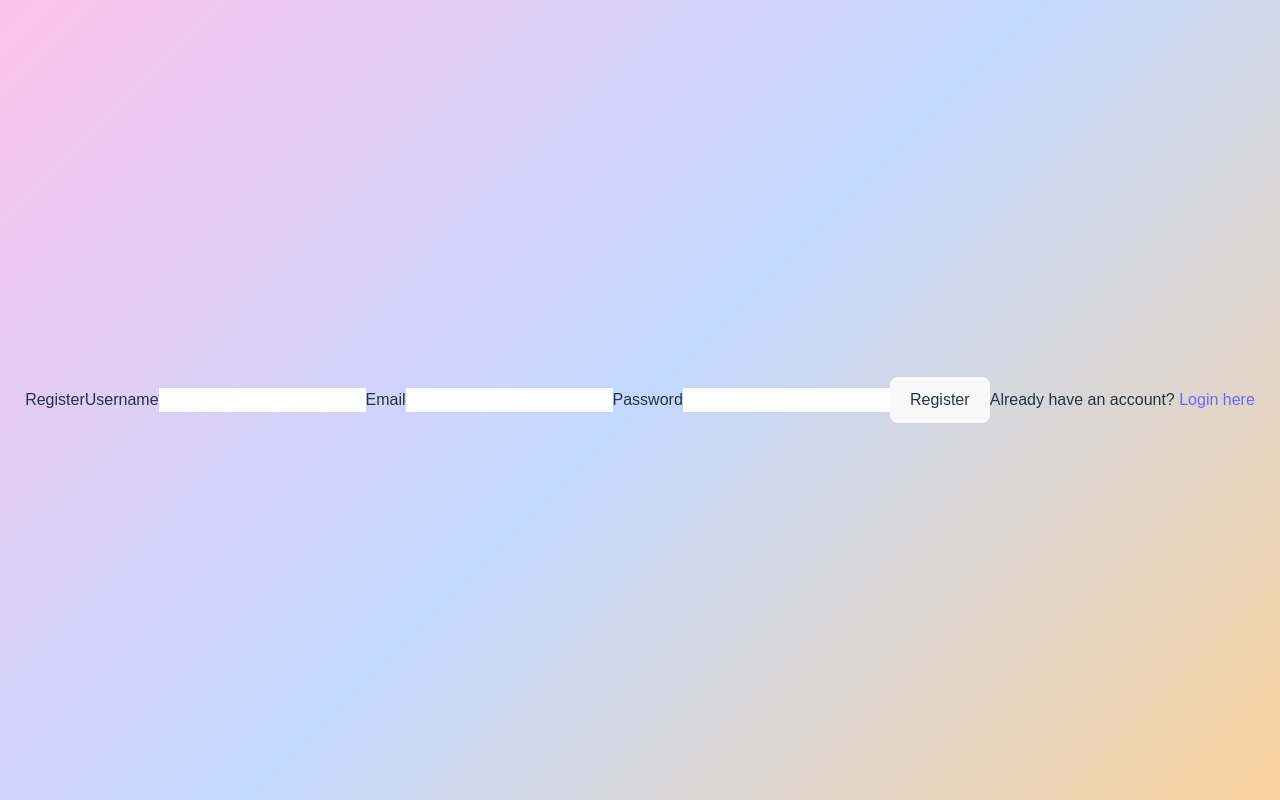
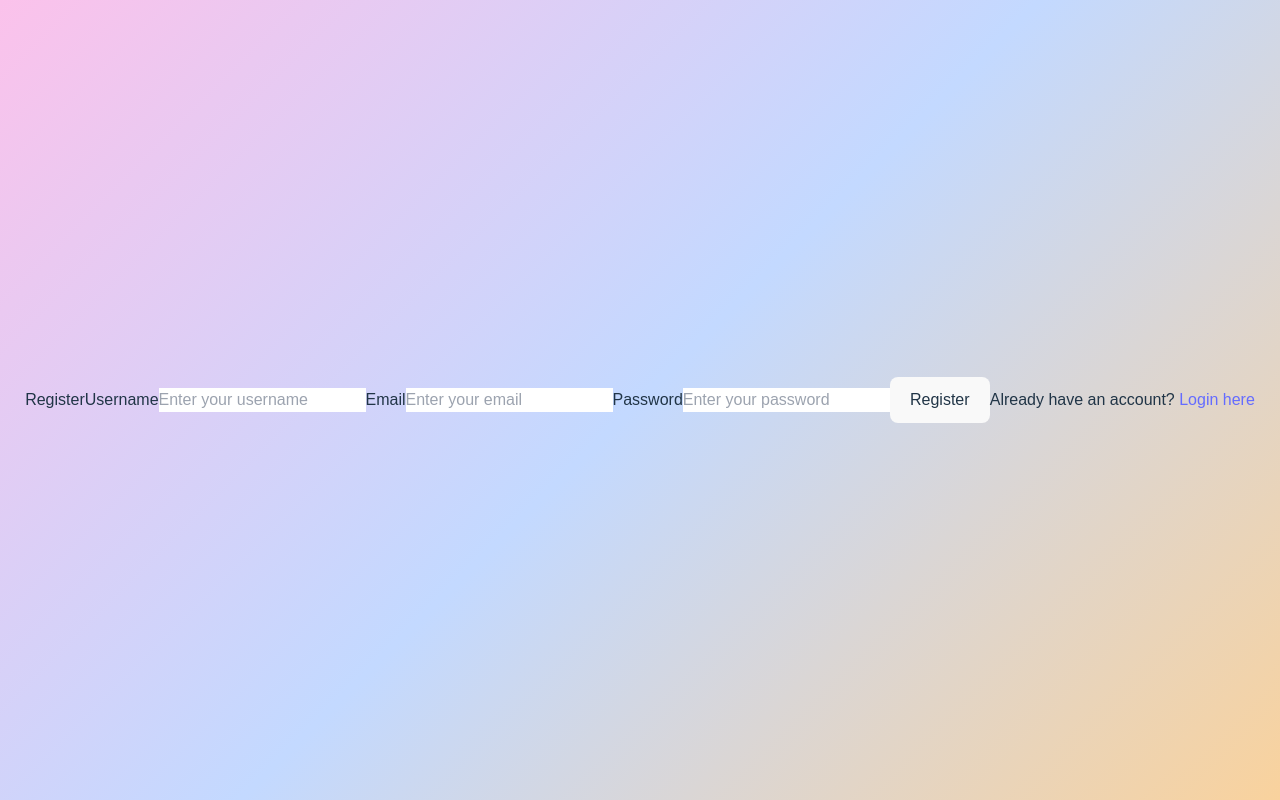
Before and after one commit to allamsettykruthika/matty-mvp, a React (Vite) app in the folder client/: page /register in a window 1280 px wide. Built offline with nearby package versions, Linux system fonts and the light colour scheme.

Commit message:
Fix login and register pages

```diff
--- a/client/src/pages/Login.jsx
+++ b/client/src/pages/Login.jsx
@@ -1,6 +1,6 @@
 import { useState } from "react";
 import { useNavigate, Link } from "react-router-dom";
-import "./Login.css"; // Make sure this file exists and has your styles
+import "./Login.css";
 
 export default function Login() {
   const [email, setEmail] = useState("");
@@ -13,9 +13,11 @@ export default function Login() {
     setError("");
 
     if (!import.meta.env.VITE_API_URL) {
-      setError("API URL not set. Check .env file!");
+      setError("API URL not defined! Check your .env file.");
       return;
     }
+
+    console.log("Submitting login:", { email, password });
 
     try {
       const res = await fetch(`${import.meta.env.VITE_API_URL}/api/auth/login`, {
@@ -23,17 +25,19 @@ export default function Login() {
         headers: { "Content-Type": "application/json" },
         body: JSON.stringify({ email, password }),
       });
+
       const data = await res.json();
+      console.log("Login response:", data);
 
       if (res.ok) {
         localStorage.setItem("token", data.token);
-        navigate("/dashboard");
+        navigate("/dashboard"); // redirect only on success
       } else {
         setError(data.message || "Login failed");
       }
     } catch (err) {
-      console.error(err);
-      setError("Something went wrong. Please try again.");
+      console.error("Login fetch error:", err);
+      setError("Something went wrong. Check console.");
     }
   };
 
@@ -47,6 +51,7 @@ export default function Login() {
           type="email"
           value={email}
           onChange={(e) => setEmail(e.target.value)}
+          placeholder="Enter your email"
           required
         />
         <label>Password</label>
@@ -54,6 +59,7 @@ export default function Login() {
           type="password"
           value={password}
           onChange={(e) => setPassword(e.target.value)}
+          placeholder="Enter your password"
           required
         />
         <button type="submit">Login</button>
--- a/client/src/pages/Register.jsx
+++ b/client/src/pages/Register.jsx
@@ -1,6 +1,6 @@
 import { useState } from "react";
 import { useNavigate, Link } from "react-router-dom";
-import "./Register.css"; // Make sure this file exists and has your styles
+import "./Register.css";
 
 export default function Register() {
   const [username, setUsername] = useState("");
@@ -16,9 +16,11 @@ export default function Register() {
     setSuccess("");
 
     if (!import.meta.env.VITE_API_URL) {
-      setError("API URL not set. Check .env file!");
+      setError("API URL not defined! Check your .env file.");
       return;
     }
+
+    console.log("Submitting register:", { username, email, password });
 
     try {
       const res = await fetch(`${import.meta.env.VITE_API_URL}/api/auth/register`, {
@@ -26,7 +28,9 @@ export default function Register() {
         headers: { "Content-Type": "application/json" },
         body: JSON.stringify({ username, email, password }),
       });
+
       const data = await res.json();
+      console.log("Register response:", data);
 
       if (res.ok) {
         setSuccess("Registration successful! Redirecting to login...");
@@ -35,8 +39,8 @@ export default function Register() {
         setError(data.message || "Registration failed");
       }
     } catch (err) {
-      console.error(err);
-      setError("Something went wrong. Please try again.");
+      console.error("Register fetch error:", err);
+      setError("Something went wrong. Check console.");
     }
   };
 
@@ -51,6 +55,7 @@ export default function Register() {
           type="text"
           value={username}
           onChange={(e) => setUsername(e.target.value)}
+          placeholder="Enter your username"
           required
         />
         <label>Email</label>
@@ -58,6 +63,7 @@ export default function Register() {
           type="email"
           value={email}
           onChange={(e) => setEmail(e.target.value)}
+          placeholder="Enter your email"
           required
         />
         <label>Password</label>
@@ -65,6 +71,7 @@ export default function Register() {
           type="password"
           value={password}
           onChange={(e) => setPassword(e.target.value)}
+          placeholder="Enter your password"
           required
         />
         <button type="submit">Register</button>
```
